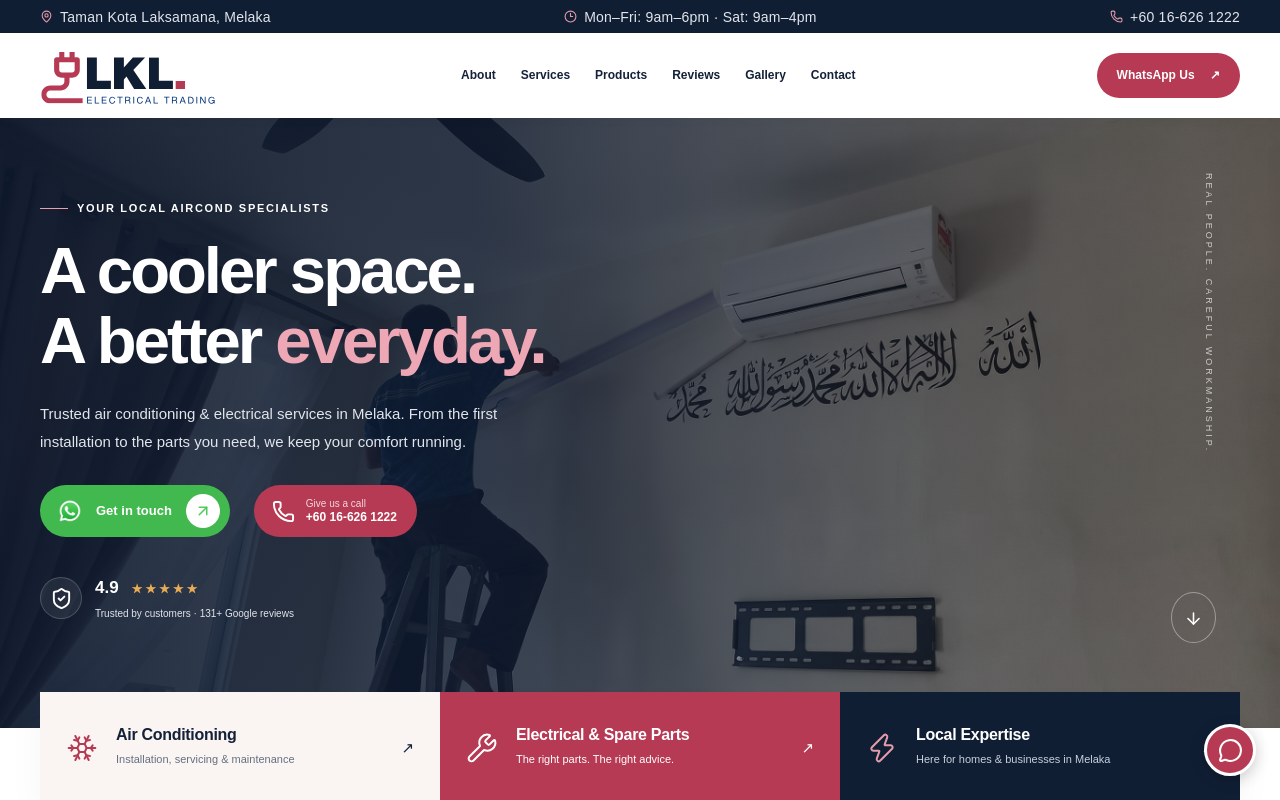
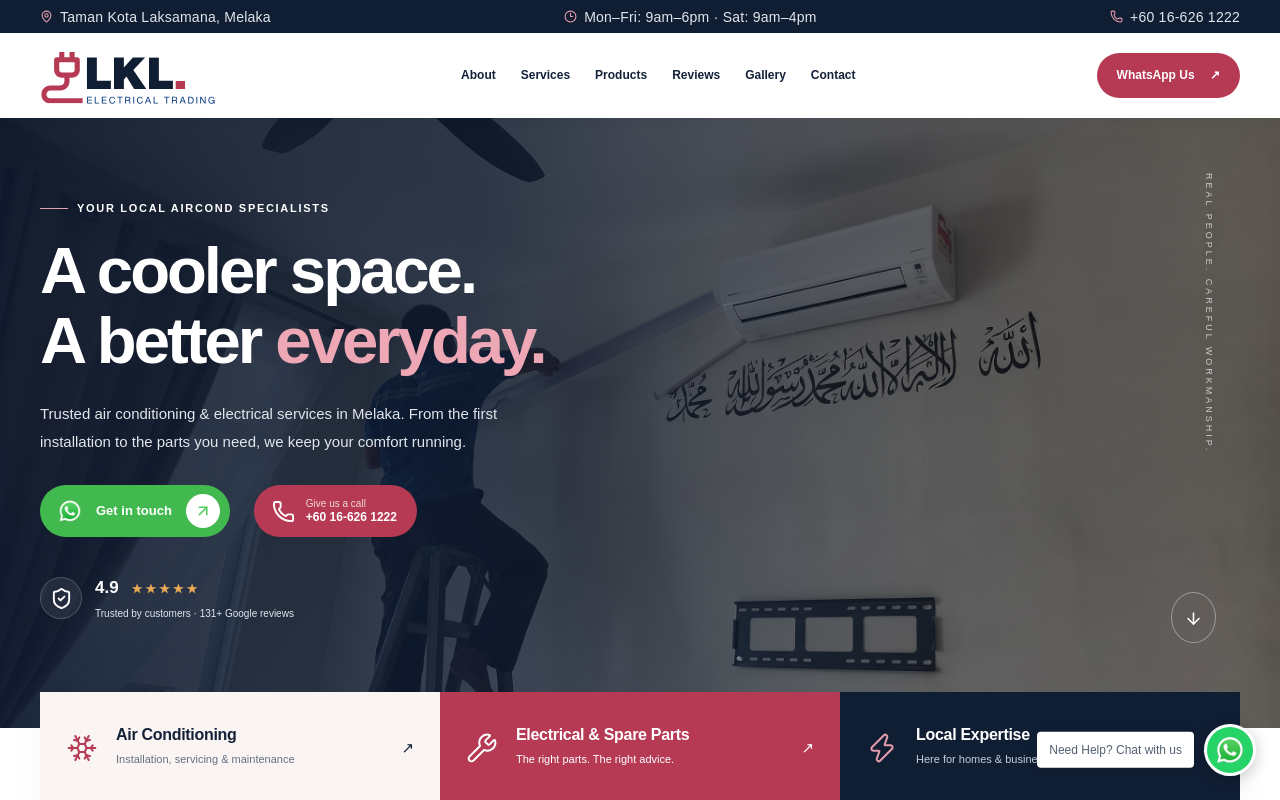
Before and after one commit to mishuk09/LKL-Electrical-Trading, a Next.js app: page / in a window 1280 px wide. Shown: the top 800 px of the page. Built offline with nearby package versions, Linux system fonts and the light colour scheme.

Commit message:
add whatsapp btn

```diff
--- a/src/components/footer.tsx
+++ b/src/components/footer.tsx
@@ -9,6 +9,7 @@ import {
 import { business, navigation, photos, whatsapp } from "@/lib/business";
 import { Action } from "./ui";
 import MainLogo from "./mainlogo";
+import WhatsAppWidget from "./whatsapp-widget";
 export default function Footer() {
   return (
     <>
@@ -136,15 +137,7 @@ export default function Footer() {
           </div>
         </div>
       </footer>
-      <a
-        className="fixed bottom-[24px] [@media(width<=560px)]:bottom-[18px] right-[24px] [@media(width<=560px)]:right-[15px] z-[30] grid place-items-center bg-primary text-[#fff] w-[52px] [@media(width<=560px)]:w-[48px] h-[52px] [@media(width<=560px)]:h-[48px] rounded-[50%] [box-shadow:0_4px_15px_#0003] [border:3px_solid_white]"
-        href={whatsapp()}
-        target="_blank"
-        rel="noopener noreferrer"
-        aria-label="Chat with LKL on WhatsApp"
-      >
-        <MessageCircle size={25} />
-      </a>
+      <WhatsAppWidget />
     </>
   );
 }
--- /dev/null
+++ b/src/components/whatsapp-widget.tsx
@@ -0,0 +1,86 @@
+"use client";
+
+import Image from "next/image";
+import { MessageCircle, X } from "lucide-react";
+import { useState } from "react";
+import { whatsapp } from "@/lib/business";
+
+export default function WhatsAppWidget() {
+  const [open, setOpen] = useState(false);
+
+  return (
+    <div className="fixed bottom-[24px] right-[24px] z-[30] [@media(width<=560px)]:bottom-[18px] [@media(width<=560px)]:right-[15px]">
+      {open && (
+        <div
+          role="dialog"
+          aria-label="Start a WhatsApp conversation"
+          className="absolute bottom-[68px] right-0 w-[350px] overflow-hidden rounded-[8px] bg-white text-ink [box-shadow:0_8px_30px_#0003] [@media(width<=560px)]:bottom-[60px] [@media(width<=560px)]:w-[min(350px,calc(100vw_-_30px))]"
+        >
+          <div className="bg-[#42B94F] px-[22px] pb-[18px] pt-[17px] text-white">
+            <div className="flex items-start gap-[12px]">
+              <Image
+                src="/images/whatsapp.webp"
+                alt=""
+                width={34}
+                height={34}
+                className="h-[34px] w-[34px] object-contain brightness-0 invert"
+              />
+              <div>
+                <h2 className="text-[18px] font-bold leading-[1.25]">
+                  Start a Conversation
+                </h2>
+                <p className="mt-[4px] text-[12px] font-semibold leading-[1.5] text-white">
+                  Hi! Click below to chat with us on WhatsApp
+                </p>
+              </div>
+            </div>
+          </div>
+          <p className="px-[22px] pb-[16px] pt-[18px] text-[11px] font-semibold text-[#aab2bd]">
+            The team typically replies in a few minutes.
+          </p>
+          <a
+            href={whatsapp()}
+            target="_blank"
+            rel="noopener noreferrer"
+            className="mx-[20px] mb-[20px] flex items-center gap-[14px] rounded-[4px] border-l-[2px] border-solid border-[#25D366] bg-[#f2f4f6] px-[14px] py-[12px] transition-colors hover:bg-[#e8ecef]"
+          >
+            <span className="grid h-[42px] w-[42px] shrink-0 place-items-center rounded-[50%] bg-[#25D366] text-white">
+              <MessageCircle size={25} />
+            </span>
+            <span className="min-w-0">
+              <strong className="block text-[14px] font-normal text-[#536071]">
+                 Luis Lee
+              </strong>
+              <small className="block text-[11px] text-[#a1aab5]">Sales &amp; Marketing</small>
+            </span>
+            <MessageCircle className="ml-auto text-[#25D366]" size={21} />
+          </a>
+        </div>
+      )}
+      {!open && (
+        <span className="absolute right-[62px] top-[50%] -translate-y-1/2 whitespace-nowrap rounded-[4px] bg-white px-[12px] py-[8px] text-[12px] text-[#536071] [box-shadow:0_2px_10px_#0002] [@media(width<=560px)]:right-[58px] [@media(width<=560px)]:px-[9px] [@media(width<=560px)]:text-[11px]">
+          Need Help? Chat with us
+        </span>
+      )}
+      <button
+        type="button"
+        className={`grid h-[52px] w-[52px] place-items-center rounded-[50%] border-[3px] border-solid border-white text-white [box-shadow:0_4px_15px_#0003] transition-transform hover:scale-105 [@media(width<=560px)]:h-[48px] [@media(width<=560px)]:w-[48px] bg-[#25D366]`}
+        aria-label={open ? "Close WhatsApp chat" : "Open WhatsApp chat"}
+        aria-expanded={open}
+        onClick={() => setOpen((value) => !value)}
+      >
+        {open ? (
+          <X size={25} />
+        ) : (
+          <Image
+            src="/images/whatsapp.webp"
+            alt=""
+            width={30}
+            height={30}
+            className="h-[30px] w-[30px] object-contain"
+          />
+        )}
+      </button>
+    </div>
+  );
+}
```
